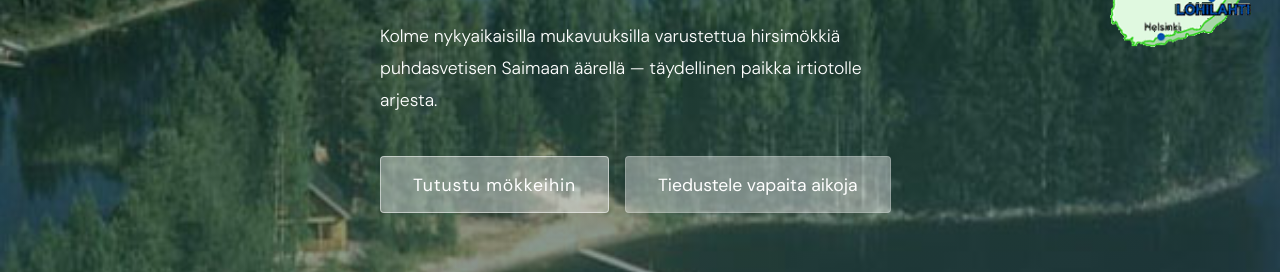
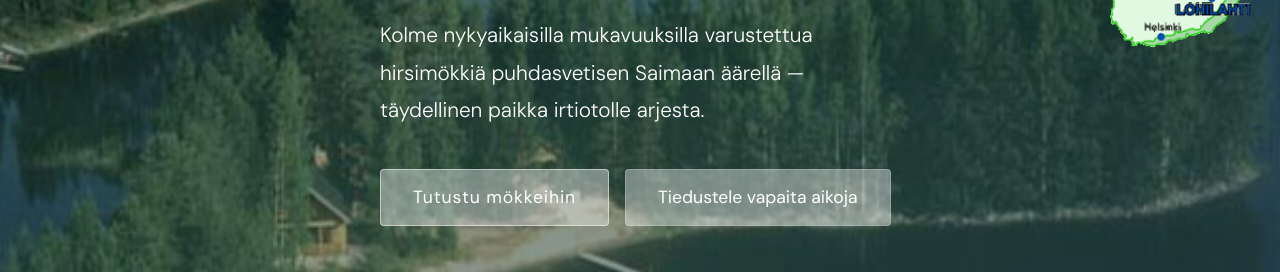
Before and after one commit to Honkanenn/Honkanenn.github.io, a plain HTML site: page index.html in a window 1280 px wide. Shown: the part 333-605 px from the top of the page. Drawn offline with Linux system fonts and the light colour scheme.

Commit message:
Increase font size of hero description

```diff
--- a/index.html
+++ b/index.html
@@ -49,7 +49,7 @@ nav{position:sticky;top:0;z-index:100;background:#ffffff;backdrop-filter:blur(8p
 .hero-eyebrow{font-size:1.0rem;letter-spacing:0.2em;text-transform:uppercase;color:#ffffff;margin-bottom:1.5rem;}
 .hero-title{font-family:'nunito',serif;font-size:clamp(2.8rem,5vw,5rem);color:#e8e2d4;line-height:1.1;margin-bottom:1.5rem;}
 .hero-title em{font-style:italic;color:#7aab8a;}
-.hero-desc{font-size:1.1rem;color:#ffffff;max-width:520px;line-height:1.8;margin-bottom:2.5rem;font-weight:300;}
+.hero-desc{font-size:1.3rem;color:#ffffff;max-width:520px;line-height:1.8;margin-bottom:2.5rem;font-weight:300;}
 .hero-actions{display:flex;gap:1rem;flex-wrap:wrap;}
 .btn-primary{background:rgba(255,255,255,0.4);color:#ffffff;padding:0.85rem 2rem;border-radius:4px;font-size:1.1rem;transition:all 0.2s;display:inline-block;border:1px solid rgba(255,255,255,0.5);}
 .btn-primary:hover{border-color:rgba(255,255,255,0.4);transform:translateY(-1px);}
```
